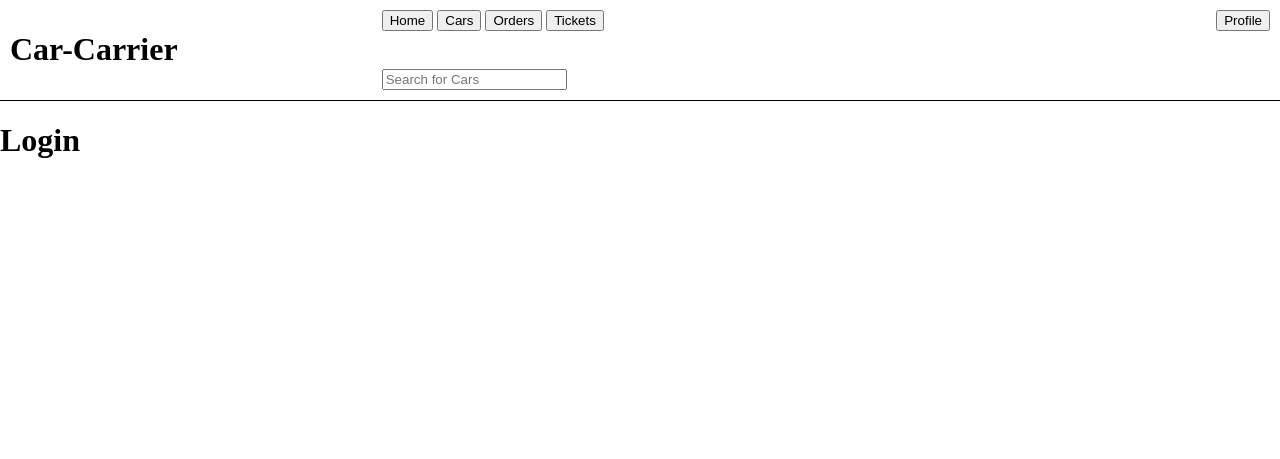
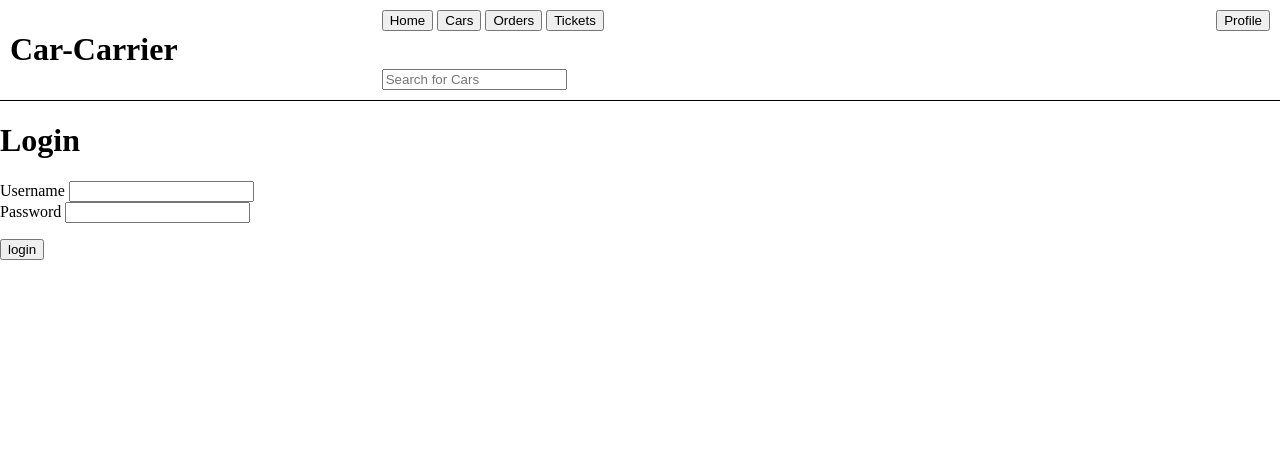
Before and after one commit to hammerhc/Car-Carrier, a Flask app: page /login in a window 1280 px wide. Shown: the top 459 px of the page. Run offline with Flask 2, Linux system fonts and the light colour scheme.

Commit message:
Updated Login
Temp using Web Session storage

```diff
--- a/src/static/js/account/login.js
+++ b/src/static/js/account/login.js
@@ -0,0 +1,40 @@
+if (loggedIn) {
+    navigate("/");
+}
+
+function login(event) {
+    var errorMessage = document.getElementById("errorMessage");
+    errorMessage.innerHTML = "";
+
+    var username = document.getElementById("inputUsername");
+    var password = document.getElementById("inputPassword");
+
+    var result = checkCredentials(username, password);
+
+    if (result.error) {
+        loggedIn = false;
+        errorMessage.innerHTML = result.message;
+    } else {
+        sessionStorage.username = username.value;
+        loggedIn = true;
+        navigate("/");
+    }
+}
+
+function checkCredentials(username, password) {
+    if (username.value.length <= 0) {
+        return {
+            error: true,
+            message: "Please enter a username."
+        }
+    }
+
+    if (password.value.length <= 0) {
+        return {
+            error: true,
+            message: "Please enter a Password."
+        }
+    }
+
+    return false;
+}
--- a/src/templates/account/login.html
+++ b/src/templates/account/login.html
@@ -6,4 +6,20 @@
 
 {% block content %}
 <h1>Login</h1>
+
+<div class="formGroup">
+    <label for="inputUsername">Username</label>
+    <input id="inputUsername" type="text">
+</div>
+
+<div class="formGroup">
+    <label for="inputPassword">Password</label>
+    <input id="inputPassword" type="password">
+</div>
+
+<div id="errorbox" class="formGroup">
+    <p id="errorMessage"></p>
+</div>
+
+<button onclick="login(event)">login</button>
 {% endblock %}
```
